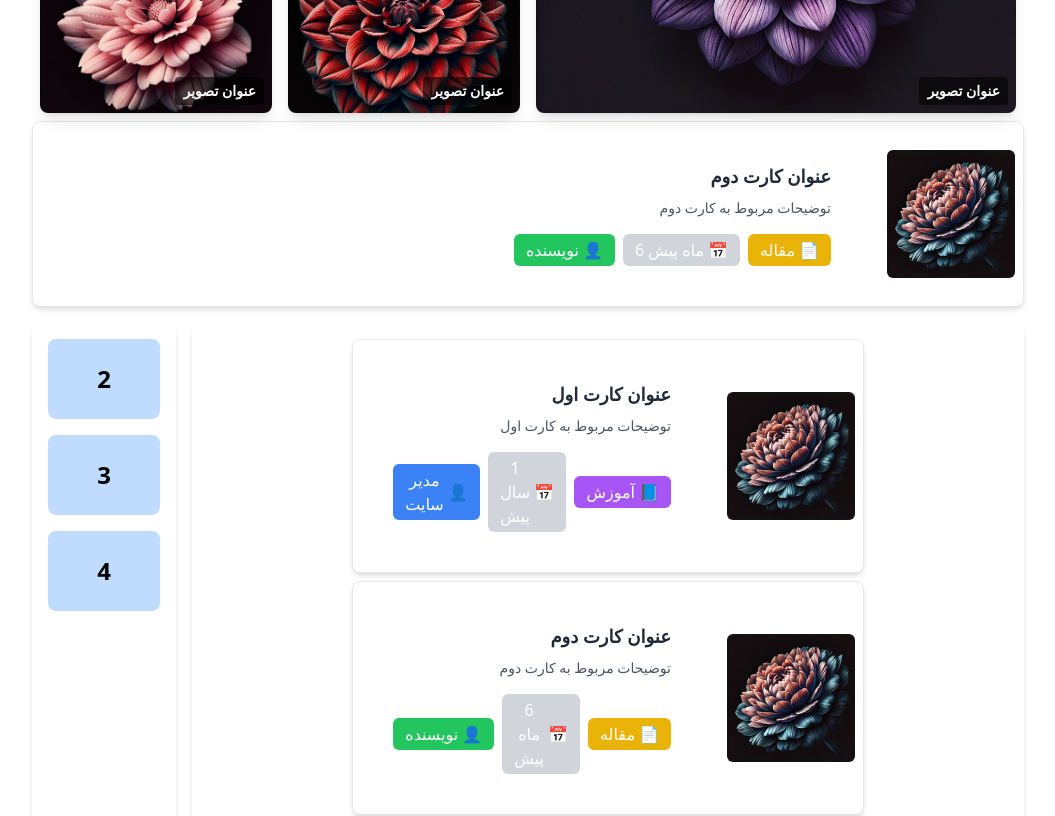
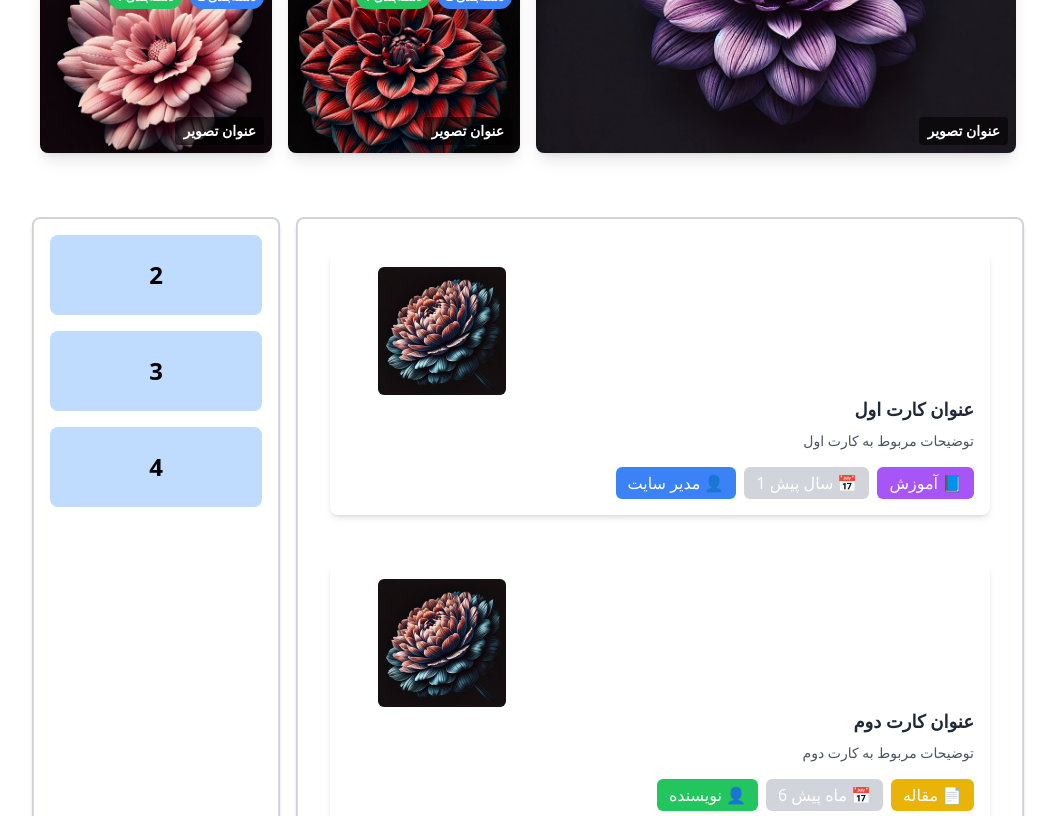
Before and after one commit to hasanzade7832/weblog, a Next.js app: page / in a window 1280 px wide. Shown: the part 920-1736 px from the top of the page, without its empty margins (112-1167 px from the left). Built offline with nearby package versions, Linux system fonts and the light colour scheme.

Commit message:
adde fixed bugs

```diff
--- a/app/page.tsx
+++ b/app/page.tsx
@@ -1,34 +1,21 @@
 import Header from "@/components/Header/header";
 import Slider from "@/components/Slider/slider";
 import ImageGrid from "@/components/ImageGrid/imagegrid";
-import CartLastPOst from "@/components/BoxLastPost/boxlastpost";
-import MainLastPost from "@/components/MainLastPost/mainLastPost"
-
+import MainLastPost from "@/components/MainLastPost/mainLastPost";
 
 export default function Home() {
   return (
     <>
       <div>
         <Header />
+      </div>
+      <div>
         <Slider />
       </div>
-      <div>
+      <div className="mt-10">
         <ImageGrid />
-      <div>
-        <CartLastPOst
-
-        title="عنوان کارت دوم"
-                    description="توضیحات مربوط به کارت دوم"
-                    imageUrl='/image/flower6.webp'
-                    buttons={[
-                        { label: 'نویسنده', icon: '👤', color: 'bg-green-500', hoverColor: 'hover:bg-green-600' },
-                        { label: '6 ماه پیش', icon: '📅', color: 'bg-gray-300', hoverColor: 'hover:bg-gray-400' },
-                        { label: 'مقاله', icon: '📄', color: 'bg-yellow-500', hoverColor: 'hover:bg-yellow-600' },
-                    ]}
-        />
       </div>
-      </div>
-      <div>
+      <div className="mt-60 md:mt-40 lg:mt-10">
         <MainLastPost />
       </div>
     </>
--- a/components/BoxLastPost/boxlastpost.tsx
+++ b/components/BoxLastPost/boxlastpost.tsx
@@ -11,27 +11,31 @@ type CardProps = {
   title: string;
   description: string;
   imageUrl: string;
-  buttons?: ButtonProps[];  // آرایه‌ای از دکمه‌ها
-  reverseLayout?: boolean; // برای کنترل چینش از راست به چپ یا چپ به راست
+  buttons?: ButtonProps[];
+  reverseLayout?: boolean;
 };
 
 const Card: React.FC<CardProps> = ({ title, description, imageUrl, buttons = [], reverseLayout = true }) => {
   return (
-    <div className="px-4 md:px-12 lg:px-36">
+    <div className="w-full bg-white rounded-lg overflow-hidden hover:shadow-2xl transition-all duration-500 ease-in-out p-4 hover:bg-gray-200">
       <div
-        className={`w-full border bg-white rounded-lg shadow-md overflow-hidden hover:shadow-2xl transition-all duration-500 ease-in-out flex ${
-          reverseLayout ? 'flex-row-reverse' : 'flex-row'
-        } items-center p-2 justify-center hover:bg-gray-200`}
+        className={`w-full bg-white rounded-lg shadow-md overflow-hidden hover:shadow-2xl transition-all duration-500 ease-in-out flex flex-col md:flex-${
+          reverseLayout ? 'row-reverse' : 'row'
+        } items-center md:items-start p-4`}
       >
         {/* تصویر */}
-        <div className="w-32 h-32 flex-shrink-0 ml-6">
+        <div
+          className={`w-full md:w-32 md:h-32 flex-shrink-0 mb-4 md:mb-0 ${
+            reverseLayout ? 'md:ml-4 lg:ml-8' : 'md:mr-4 lg:mr-8'
+          }`}
+        >
           <img className="w-full h-full object-cover rounded-md" src={imageUrl} alt={title} />
         </div>
         {/* محتوا */}
-        <div className="p-8 flex-1 text-right">
+        <div className="w-full md:flex-1 text-center md:text-right">
           <h2 className="text-lg font-semibold text-gray-800">{title}</h2>
           <p className="text-gray-600 mt-2 text-sm">{description}</p>
-          <div className="flex items-center justify-end mt-4 gap-2">
+          <div className="flex flex-wrap items-center justify-center md:justify-end mt-4 gap-2">
             {buttons.map((button, index) => (
               <button
                 key={index}
--- a/components/MainLastPost/mainLastPost.tsx
+++ b/components/MainLastPost/mainLastPost.tsx
@@ -1,11 +1,11 @@
 import React from 'react';
-import BoxLastPost from "../BoxLastPost/boxlastpost"
+import BoxLastPost from "../BoxLastPost/boxlastpost";
 
 const App: React.FC = () => {
     return (
-        <div className="px-4 md:px-12 lg:px-36 flex h-screen p-4">
+        <div className="px-4 md:px-12 lg:px-36 flex flex-col md:flex-row h-screen p-4 space-y-4 md:space-y-0 md:space-x-4">
             {/* Sidebar */}
-            <div className="w-full md:w-1/4 bg-white rounded-lg shadow-md p-4 space-y-4">
+            <div className="w-full md:w-1/4 bg-white rounded-lg shadow-md p-4 space-y-4 border-2 border-gray-300 order-2 md:order-1">
                 <div className="flex items-center justify-center h-20 bg-blue-200 rounded-lg">
                     <span className="text-2xl font-semibold">2</span>
                 </div>
@@ -18,8 +18,8 @@ const App: React.FC = () => {
             </div>
 
             {/* Main Content */}
-            <div className="w-full md:flex-1 bg-white rounded-lg shadow-md p-4 ml-4 space-y-2 ">
-                {/* کارت‌ها */}
+            <div className="w-full md:flex-1 bg-white rounded-lg shadow-md p-4 space-y-4 border-2 border-gray-300 order-1 md:order-2">
+                {/* Cards */}
                 <BoxLastPost
                     title="عنوان کارت اول"
                     description="توضیحات مربوط به کارت اول"
```
